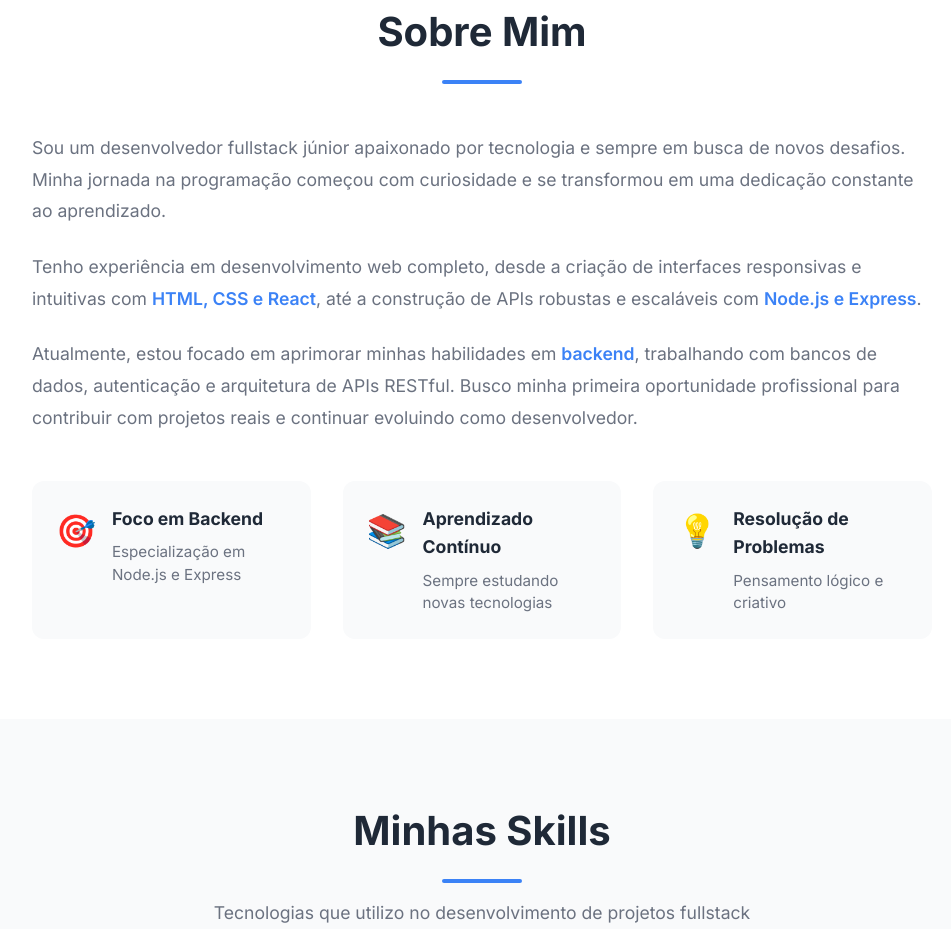
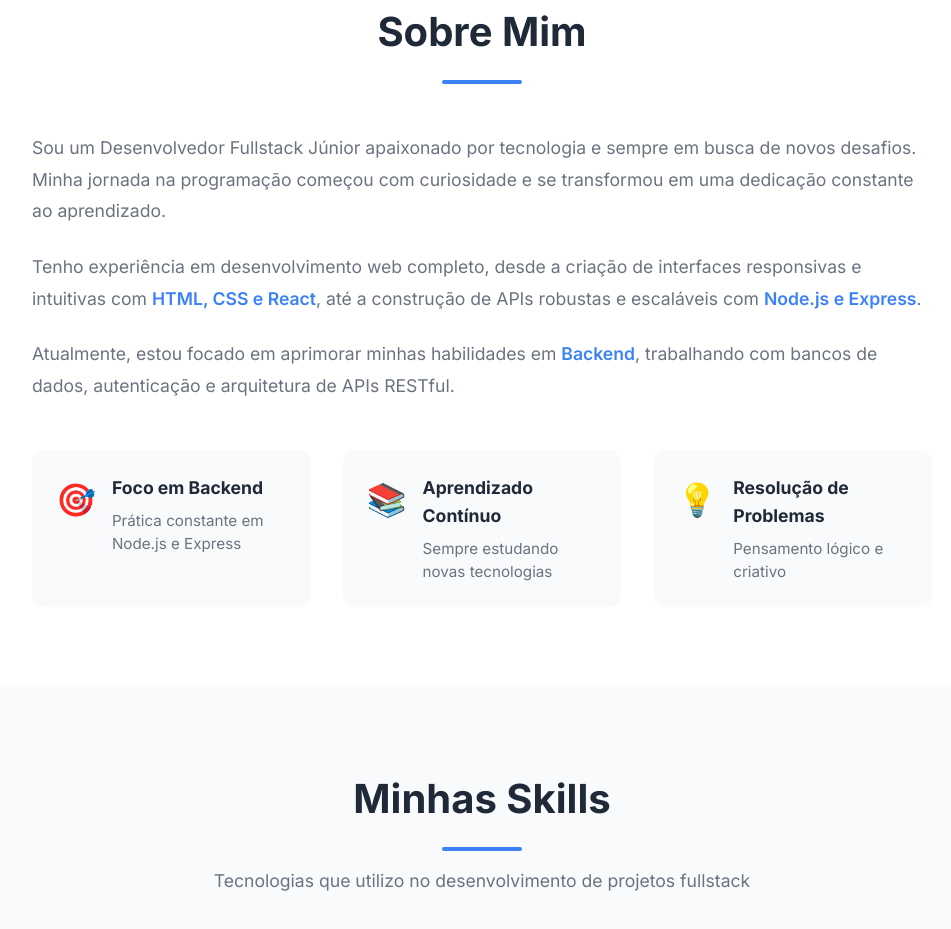
Before and after one commit to gmkcameron/portfolio-dev, a React (Vite) app: page / in a window 1280 px wide. Shown: the part 880-1809 px from the top of the page, without its empty margins (158-1109 px from the left). Built offline with nearby package versions, Linux system fonts and the light colour scheme.

Commit message:
atualizacao texto sobre

```diff
--- a/src/components/About.jsx
+++ b/src/components/About.jsx
@@ -12,7 +12,7 @@ function About() {
       <div className="about-content">
         <div className="about-text">
           <p>
-            Sou um desenvolvedor fullstack júnior apaixonado por tecnologia e
+            Sou um Desenvolvedor Fullstack Júnior apaixonado por tecnologia e
             sempre em busca de novos desafios. Minha jornada na programação começou
             com curiosidade e se transformou em uma dedicação constante ao aprendizado.
           </p>
@@ -22,17 +22,15 @@ function About() {
             até a construção de APIs robustas e escaláveis com <strong>Node.js e Express</strong>.
           </p>
           <p>
-            Atualmente, estou focado em aprimorar minhas habilidades em <strong>backend</strong>,
+            Atualmente, estou focado em aprimorar minhas habilidades em <strong>Backend</strong>,
             trabalhando com bancos de dados, autenticação e arquitetura de APIs RESTful.
-            Busco minha primeira oportunidade profissional para contribuir com projetos reais
-            e continuar evoluindo como desenvolvedor.
           </p>
           <div className="about-highlights">
             <div className="highlight-item">
               <span className="highlight-icon">🎯</span>
               <div>
                 <h4>Foco em Backend</h4>
-                <p>Especialização em Node.js e Express</p>
+                <p>Prática constante em Node.js e Express</p>
               </div>
             </div>
             <div className="highlight-item">
```
